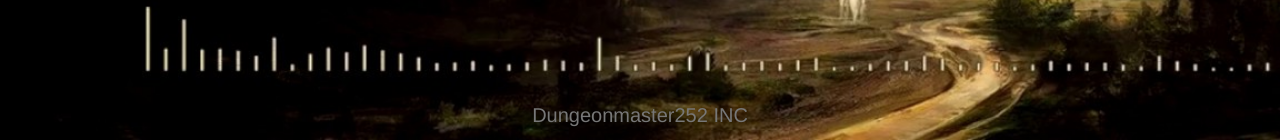
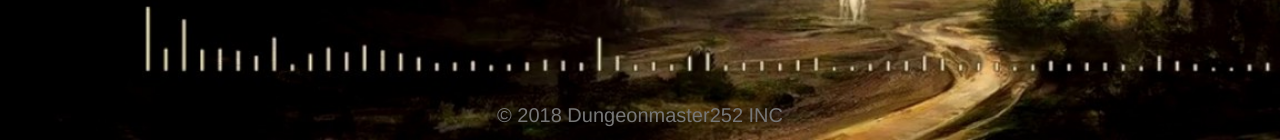
Before and after one commit to aferrard/Dungeon252, a Node server app: page / in a window 1280 px wide. Shown: the part 660-800 px from the top of the page. Run offline with Node 20, Linux system fonts and the light colour scheme; some libraries are stand-ins or nearby versions.

Commit message:
Added copyright logo in footer

```diff
--- a/views/partials/footer.ejs
+++ b/views/partials/footer.ejs
@@ -1 +1 @@
-<p class="text-center text-muted">Dungeonmaster252 INC</p>
+<p class="text-center text-muted">&#169 2018 Dungeonmaster252 INC</p>
```
Also changed, not shown: 1 other file.
